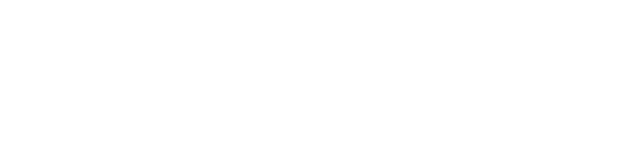
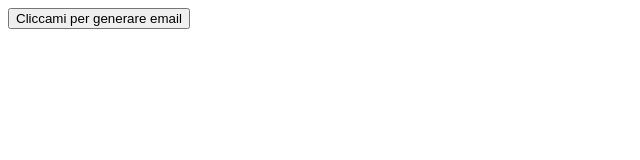
Before and after one commit to VincenzoMinardi/vue-email-list, a plain HTML site: page index.html in a window 1280 px wide. Shown: the whole page, without its empty margins (0-640 px from the left). Drawn offline with nearby package versions, Linux system fonts and the light colour scheme.

Commit message:
add: axios

```diff
--- a/assets/script-vue.js
+++ b/assets/script-vue.js
@@ -1,7 +1,16 @@
-const app = Vue.createApp({
+const root = Vue.createApp({
     data() {
         return {
+            emailRandom: [],
+        }
+    },
+
+    methods: {
+        getRandomEmail(){
+            axios.get('https://flynn.boolean.careers/exercises/api/random/mail').then(serverRandom => this.emailRandom = serverRandom.data.response)
 
         }
     },
-})
+});
+
+root.mount('#app')
--- a/index.html
+++ b/index.html
@@ -4,11 +4,20 @@
     <meta charset="UTF-8">
     <meta http-equiv="X-UA-Compatible" content="IE=edge">
     <meta name="viewport" content="width=device-width, initial-scale=1.0">
+    <script src="https://cdn.jsdelivr.net/npm/axios/dist/axios.min.js" defer></script>
     <script src="https://unpkg.com/vue@3/dist/vue.global.js" defer></script>
     <script src="assets/script-vue.js" defer></script>
     <title>vue-email-list</title>
 </head>
 <body>
+    <div id="app">
+        <button @click="getRandomEmail">Cliccami per generare email</button>
+        <ul v-for="element in emailRandom">
+            <li>{{emailRandom}}</li>
+        </ul>
+
+    </div>
+
 
 </body>
 </html>
```
